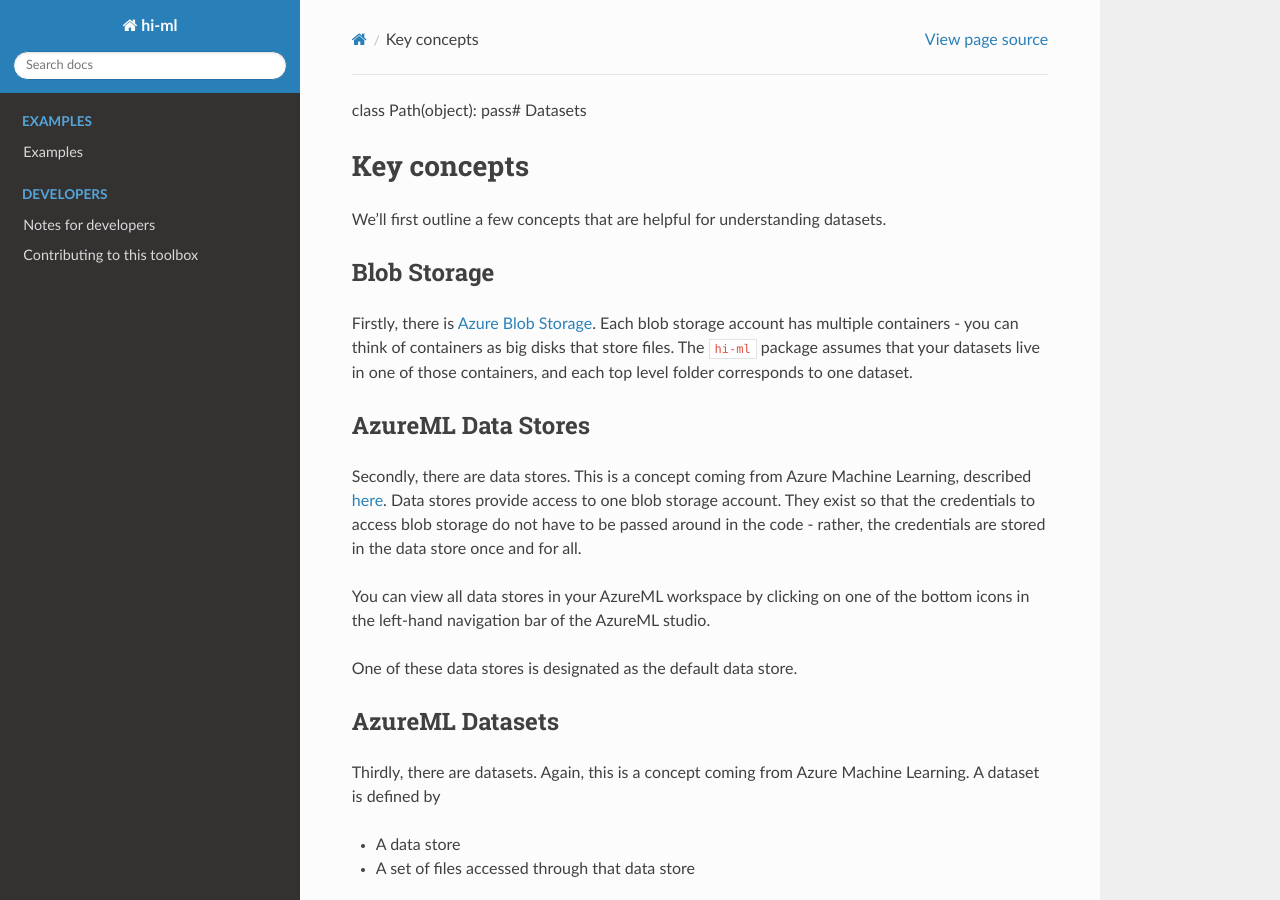
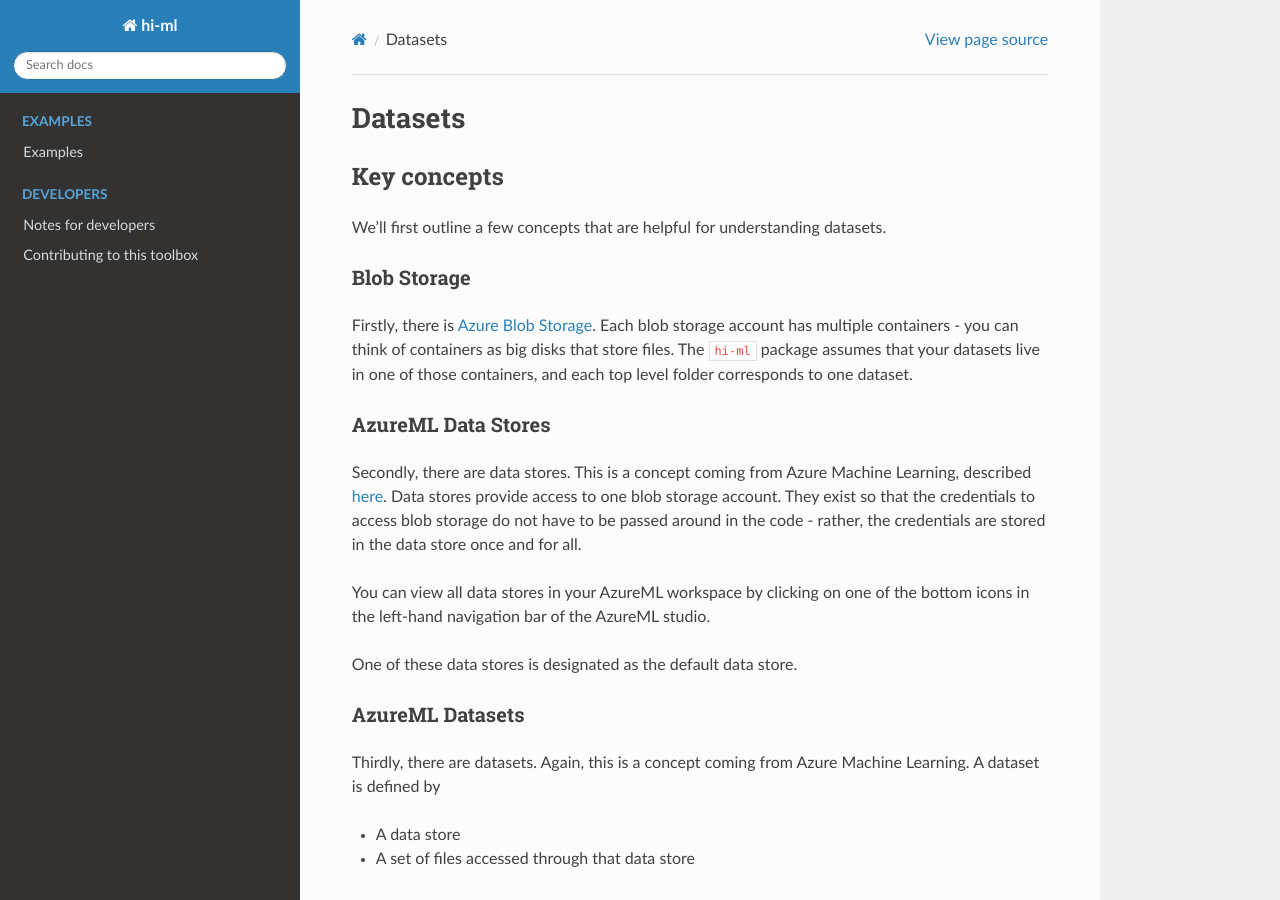
Before and after one commit to microsoft/hi-ml, a Sphinx documentation site: the page built from docs/source/datasets.md, in a window 1280 px wide and 900 px high. Built offline with Sphinx 7.4.7 and the Read the Docs theme 2.0.0, drawn with Linux system fonts in a browser that asks for light colours.

Commit message:
PR fixes

```diff
--- a/docs/source/datasets.md
+++ b/docs/source/datasets.md
@@ -1,5 +1,4 @@
-class Path(object):
-    pass# Datasets
+# Datasets
 
 ## Key concepts
 We'll first outline a few concepts that are helpful for understanding datasets.
```
Also changed, not shown: docs/source/authentication.md (+1 -1 lines).
